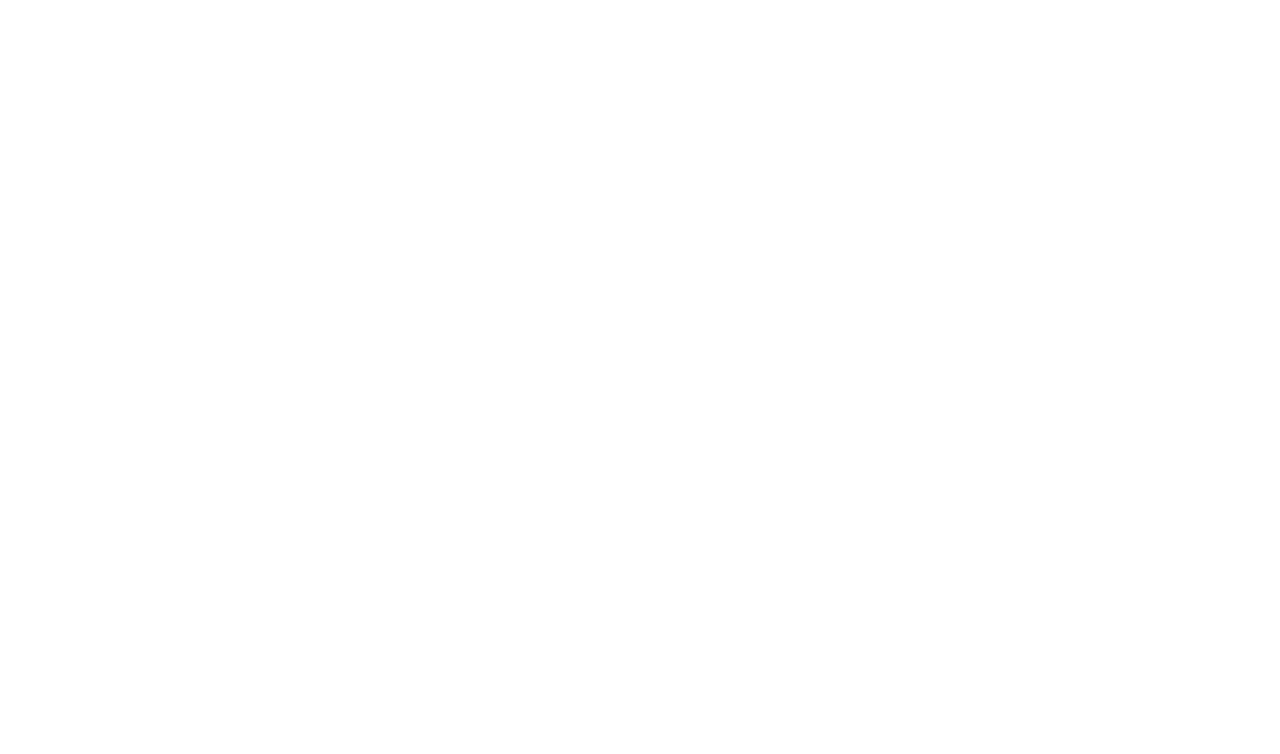
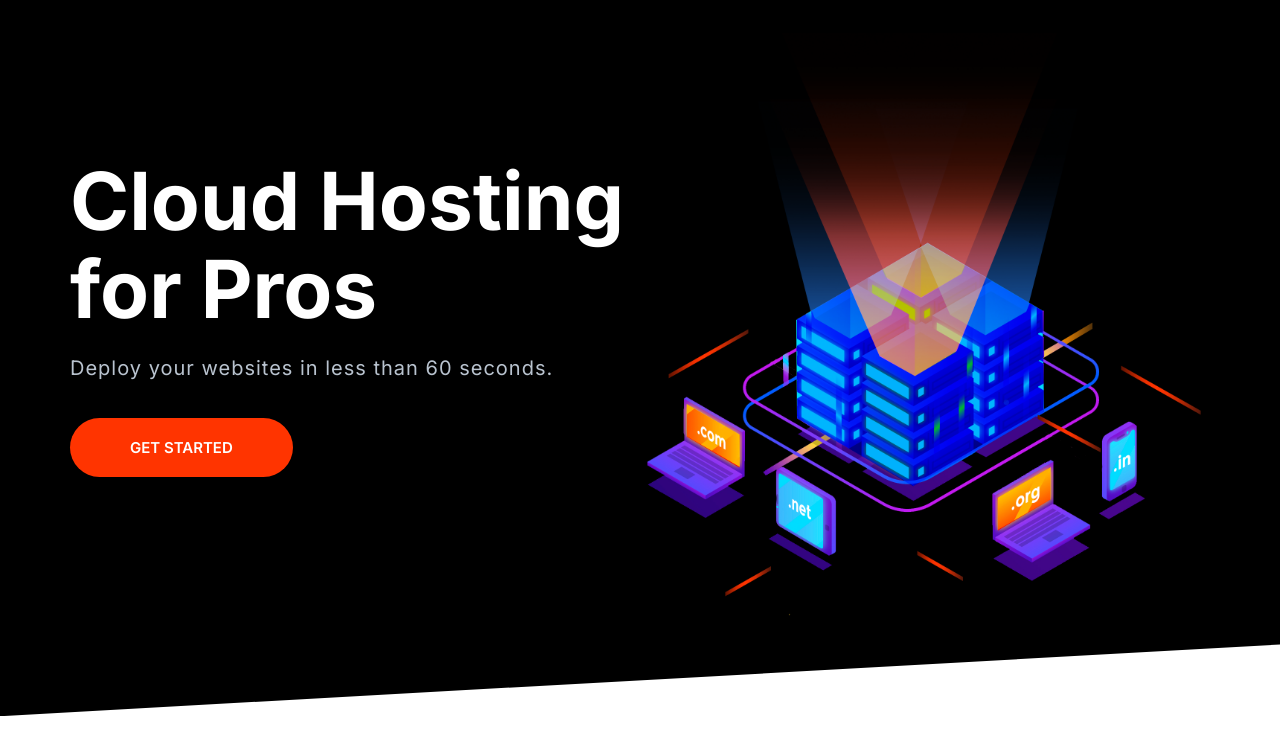
Before and after one commit to Evan-D-Clark/HTML5-CSS3-Exercises, a plain HTML site: page html-exercises/moshify_website/index.html in a window 1280 px wide. Drawn offline with Linux system fonts and the light colour scheme.

Commit message:
Built hero component

```diff
--- a/html-exercises/moshify_website/css/styles.css
+++ b/html-exercises/moshify_website/css/styles.css
@@ -38,6 +38,7 @@ h2,
 h3 {
   color: var(--color-headings);
   margin-bottom: 1rem;
+  line-height: 1.1;
 }
 
 h1 {
@@ -672,3 +673,29 @@ a {
     border: 0;
   }
 }
+
+/* Hero */
+.hero {
+  clip-path: polygon(0% 0%, 100% 0%, 100% 90%, 0% 100%);
+}
+
+.hero__tagline {
+  font-size: 2rem;
+  color: #b9c3cf;
+  letter-spacing: 1px;
+  margin: 2rem 0 5rem;
+}
+
+.hero__image {
+  width: 100%;
+}
+
+@media screen and (min-width: 768px) {
+  .hero {
+    padding-top: 0;
+  }
+  .hero__content {
+    text-align: left;
+    align-self: center;
+  }
+}
--- a/html-exercises/moshify_website/index.html
+++ b/html-exercises/moshify_website/index.html
@@ -14,6 +14,18 @@
     <link rel="stylesheet" href="css/styles.css" />
   </head>
   <body>
+    <section class="block block--dark block--skewed-left hero">
+      <div class="container grid grid--1x2">
+        <header class="block__header hero__content">
+          <h1 class="block__heading">Cloud Hosting for Pros</h1>
+          <p class="hero__tagline">
+            Deploy your websites in less than 60 seconds.
+          </p>
+          <a href="#" class="btn btn--accent btn--stretched">get started</a>
+        </header>
+        <img class="hero__image" src="images/banner.png" alt="" />
+      </div>
+    </section>
     <script src="js/main.js"></script>
   </body>
 </html>
```
Also changed, not shown: html-exercises/moshify_website/components/hero.html (added, +10 -0 lines).
